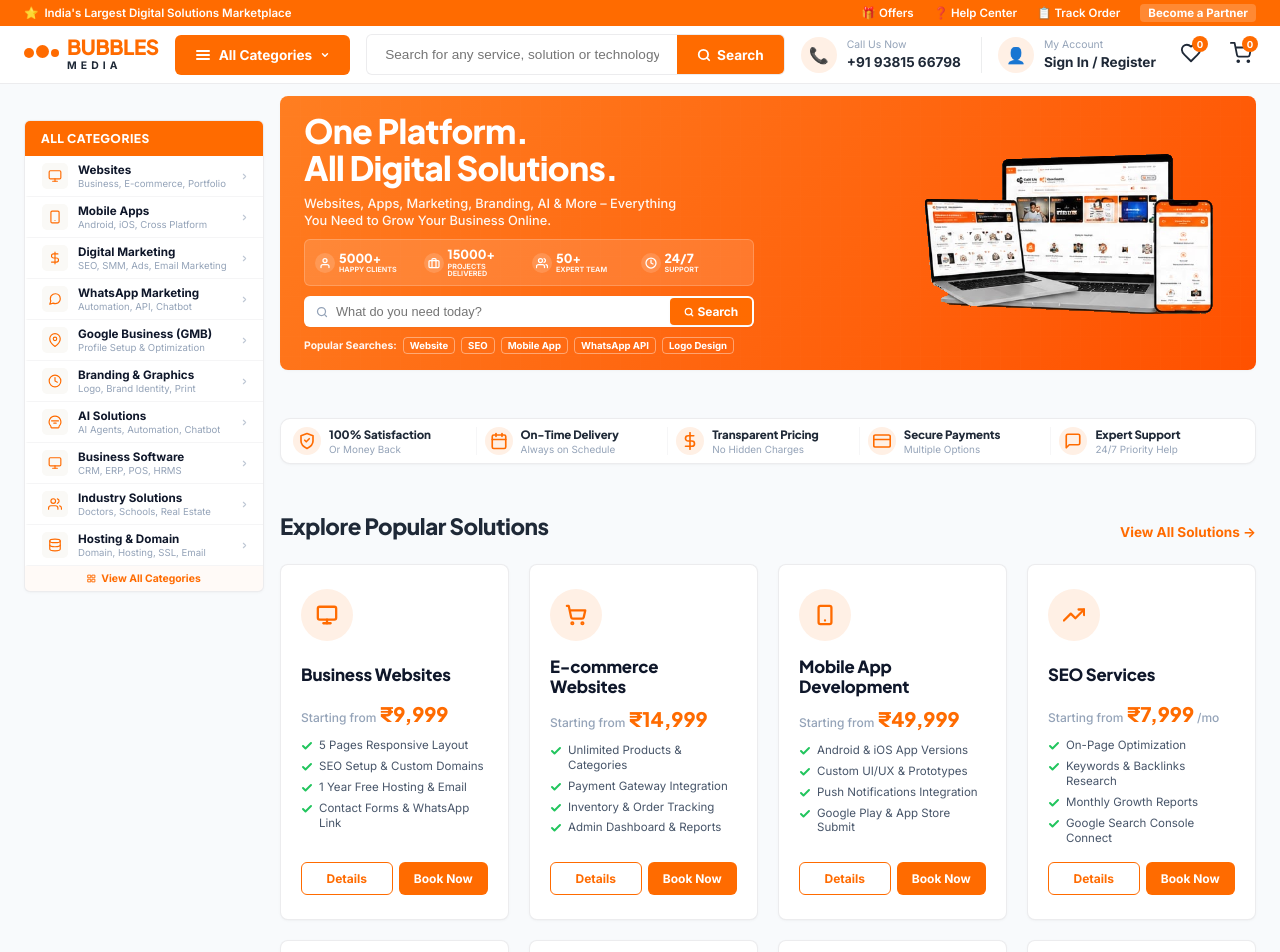
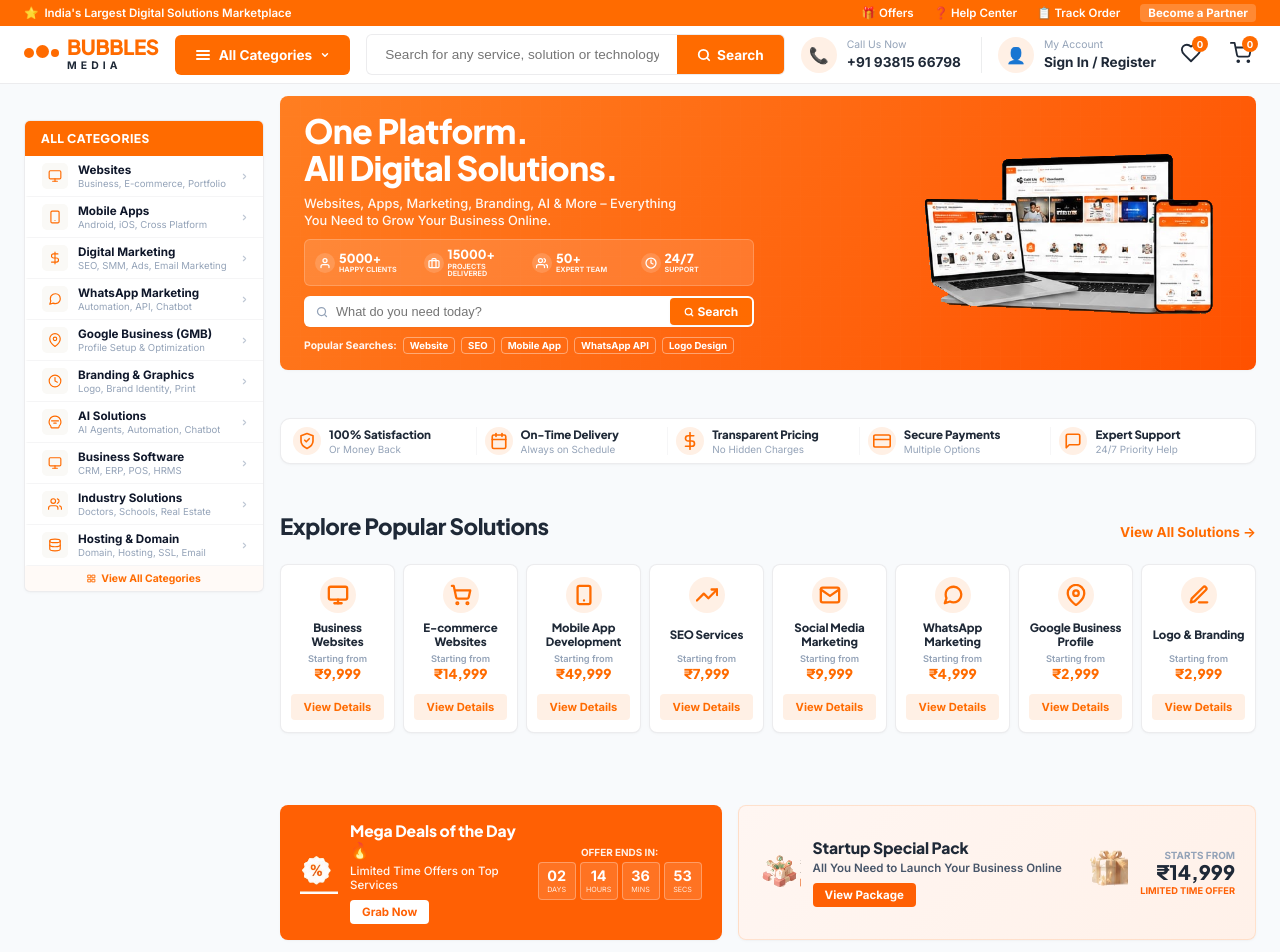
Before and after one commit to anusripvc202/BubblesMedia, a Next.js app: page / in a window 1280 px wide. Shown: the top 952 px of the page. Built offline with nearby package versions, Linux system fonts and the light colour scheme.

Commit message:
Update Explore Popular Solutions to match centered clean layout with single View Details button in one row

```diff
--- a/src/app/globals.css
+++ b/src/app/globals.css
@@ -375,6 +375,17 @@
 }
 
 @media (min-width: 1025px) {
+  .solutions-row-desktop {
+    display: grid !important;
+    grid-template-columns: repeat(8, 1fr) !important;
+    gap: 8px !important;
+    overflow-x: visible !important;
+  }
+  .solutions-card-desktop {
+    flex: none !important;
+    width: 100% !important;
+    padding: 12px 10px !important;
+  }
   .industries-row-desktop {
     display: grid !important;
     grid-template-columns: repeat(12, 1fr) !important;
--- a/src/components/SolutionsGrid.jsx
+++ b/src/components/SolutionsGrid.jsx
@@ -152,104 +152,71 @@
           <p style={{ fontWeight: '700', color: 'var(--text-dark)' }}>No Solutions Found</p>
         </div>
       ) : (
-        <div style={{ display: 'grid', gridTemplateColumns: 'repeat(auto-fill, minmax(220px, 1fr))', gap: '20px' }}>
+        <div className="solutions-row-desktop" style={{ display: 'grid', gridTemplateColumns: 'repeat(auto-fill, minmax(200px, 1fr))', gap: '20px' }}>
           {filteredSolutions.map((sol) => (
             <div
               key={sol.id}
-              className="glass-panel hover-card"
+              className="glass-panel solutions-card-desktop hover-card"
               style={{
-                padding: '24px 20px',
+                padding: '16px 12px',
                 display: 'flex',
                 flexDirection: 'column',
-                alignItems: 'stretch',
-                textAlign: 'left',
+                alignItems: 'center',
+                textAlign: 'center',
                 borderRadius: '8px',
                 background: 'var(--bg-white)',
                 boxShadow: 'var(--shadow-sm)',
                 border: '1px solid var(--border-color)'
               }}
             >
-              {/* Circular Orange Icon */}
+              {/* Circular Icon */}
               <div style={{
                 background: 'var(--primary-light)',
                 color: 'var(--primary)',
-                width: '52px',
-                height: '52px',
+                width: '36px',
+                height: '36px',
                 borderRadius: '50%',
                 display: 'flex',
                 alignItems: 'center',
                 justifyContent: 'center',
-                marginBottom: '16px',
+                marginBottom: '8px',
                 flexShrink: 0
               }}>
                 {sol.icon}
               </div>
 
               {/* Title */}
-              <h3 style={{ fontSize: '1.05rem', fontWeight: '800', marginBottom: '8px', color: 'var(--text-dark)', letterSpacing: '-0.01em', minHeight: '36px', display: 'flex', alignItems: 'center', lineHeight: '1.2' }}>
+              <h3 style={{ fontSize: '0.72rem', fontWeight: '800', marginBottom: '4px', color: 'var(--secondary)', letterSpacing: '-0.01em', minHeight: '28px', display: 'flex', alignItems: 'center', lineHeight: '1.2' }}>
                 {sol.title}
               </h3>
 
               {/* Pricing */}
-              <div style={{ display: 'flex', alignItems: 'baseline', gap: '3px', marginBottom: '12px' }}>
-                <span style={{ fontSize: '0.75rem', color: 'var(--text-light)', fontWeight: '500' }}>Starting from</span>
-                <span style={{ fontSize: '1.25rem', fontWeight: '900', color: 'var(--primary)', fontFamily: 'var(--font-display)' }}>{sol.price}</span>
-                {sol.period && <span style={{ fontSize: '0.75rem', color: 'var(--text-light)', fontWeight: '500' }}>{sol.period}</span>}
+              <div style={{ display: 'flex', flexDirection: 'column', alignItems: 'center', gap: '1px', marginBottom: '12px' }}>
+                <span style={{ fontSize: '0.58rem', color: 'var(--text-light)', fontWeight: '600' }}>Starting from</span>
+                <span style={{ fontSize: '0.85rem', fontWeight: '900', color: 'var(--primary)', fontFamily: 'var(--font-display)' }}>{sol.price}</span>
               </div>
 
-              {/* Bullet Features */}
-              <ul style={{ listStyle: 'none', padding: 0, margin: '0 0 16px 0', flex: 1, display: 'flex', flexDirection: 'column', gap: '6px' }}>
-                {sol.features.map((feat, idx) => (
-                  <li key={idx} style={{ display: 'flex', alignItems: 'flex-start', gap: '6px', fontSize: '0.72rem', color: 'var(--text-medium)', lineHeight: '1.3' }}>
-                    <svg width="12" height="12" viewBox="0 0 24 24" fill="none" stroke="#22C55E" strokeWidth="4" strokeLinecap="round" strokeLinejoin="round" style={{ marginTop: '2px', flexShrink: 0 }}>
-                      <polyline points="20 6 9 17 4 12"></polyline>
-                    </svg>
-                    <span>{feat}</span>
-                  </li>
-                ))}
-              </ul>
-
-              {/* Buttons */}
-              <div style={{ display: 'flex', gap: '6px', marginTop: 'auto' }}>
+              {/* View Details Button */}
               <Link
                 href={`/services/${sol.id}`}
                 style={{
-                    flex: 1,
-                    padding: '8px 10px',
-                    fontSize: '0.75rem',
+                  width: '100%',
+                  padding: '6px 8px',
+                  fontSize: '0.7rem',
                   fontWeight: '700',
                   color: 'var(--primary)',
-                    border: '1px solid var(--primary)',
-                    borderRadius: '6px',
+                  background: 'var(--primary-light)',
+                  border: 'none',
+                  borderRadius: '4px',
                   textAlign: 'center',
-                    background: 'transparent',
                   display: 'block',
-                    transition: 'all 0.2s ease'
-                  }}
-                  className="btn-outline-primary-hover"
-                >
-                  Details
-                </Link>
-                <button
-                  onClick={() => onEnquire && onEnquire(sol)}
-                  style={{
-                    flex: 1,
-                    padding: '8px 10px',
-                    fontSize: '0.75rem',
-                    fontWeight: '700',
-                    color: 'white',
-                    background: 'var(--primary)',
-                    borderRadius: '6px',
-                    textAlign: 'center',
-                    border: 'none',
-                    cursor: 'pointer',
+                  marginTop: 'auto',
                   transition: 'all 0.2s ease'
                 }}
                 className="hover-card"
               >
-                  Book Now
-                </button>
-              </div>
+                View Details
+              </Link>
             </div>
           ))}
         </div>
```
Lines whose indentation alone changed are shown as unchanged.
